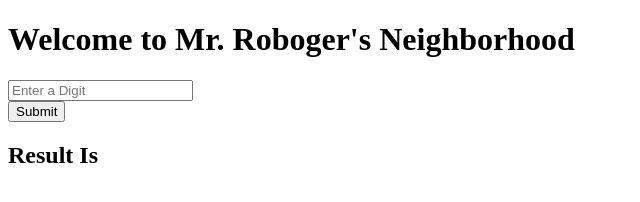
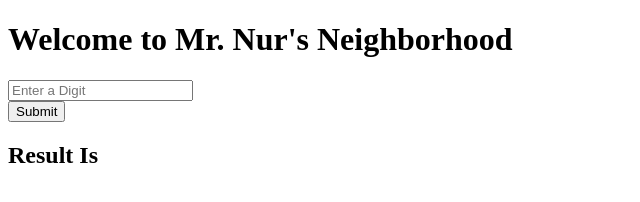
Before and after one commit to MoeNur24/Mr-Robogers-Neighborhood, a plain HTML site: page index.html in a window 1280 px wide. Shown: the whole page, without its empty margins (0-640 px from the left). Drawn offline with Linux system fonts and the light colour scheme.

Commit message:
update Html, ReadMe

```diff
--- a/index.html
+++ b/index.html
@@ -6,12 +6,12 @@
     <script src="js/scripts.js"></script>
     <meta charset="UTF-8">
     <meta name="viewport" content="width=device-width, initial-scale=1.0">
-    <title>Mr. Roboger's Neighborhood</title>
+    <title>Mr. Nur's Neighborhood</title>
 </head>
 
 <body>
     <div class="container">
-        <h1>Welcome to Mr. Roboger's Neighborhood</h1>
+        <h1>Welcome to Mr. Nur's Neighborhood</h1>
         <form id="form-uno">
             <div class="form-group">
                 <label for="number"></label>
```
Also changed, not shown: 2 other files.
